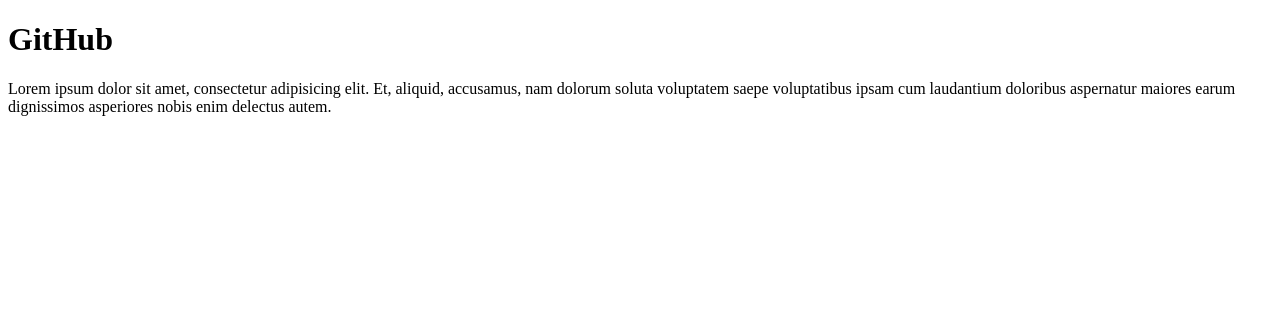
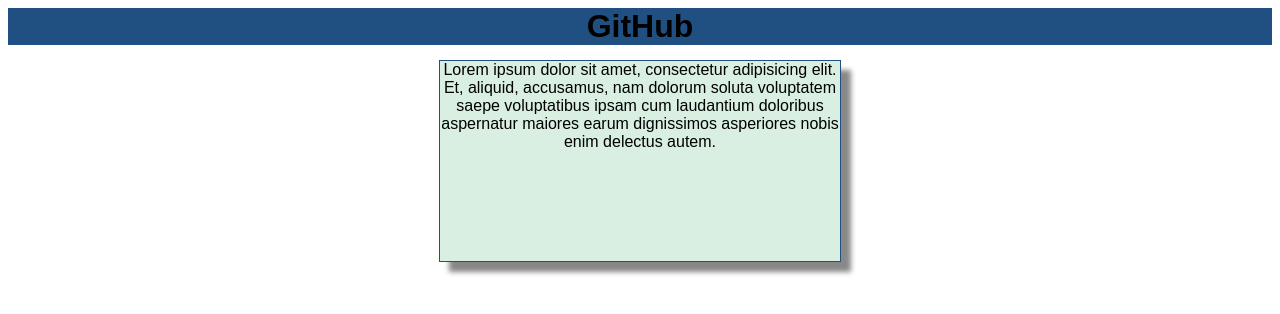
Before and after one commit to alain75/brocoli, a PHP site: page / in a window 1280 px wide. Shown: the top 314 px of the page. Run offline with PHP 8.4, Linux system fonts and the light colour scheme.

Commit message:
initial commit
css

```diff
--- a/css/style.css
+++ b/css/style.css
@@ -14,5 +14,7 @@ p{
 	margin-top: 15px;
 	background:#D8EFE2;
 	border: solid 1px #205081;
+	display: block;
 	text-align: center;
+	box-shadow: 10px 10px 5px #888888;
 }
--- a/index.php
+++ b/index.php
@@ -3,6 +3,7 @@
 <html lang="fr">
 <head>
 	<meta charset="UTF-8">
+	<link rel="stylesheet" type="text/css" href="css/style.css" dedia="screen">
 	<title>index</title>
 </head>
 <body>
```
